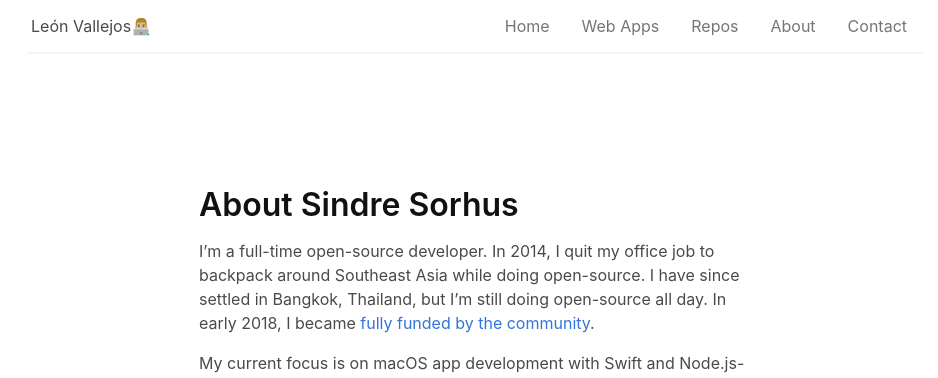
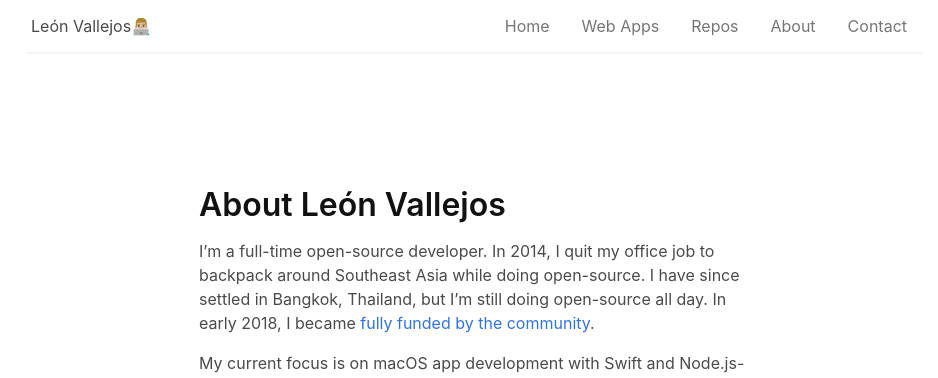
Before and after one commit to leonvallejos/leonvallejos.github.com, a Jekyll site: the page built from about.md, in a window 1280 px wide. Shown: the top 378 px of the page, without its empty margins (165-1103 px from the left). Built offline with Jekyll 4.4.1, drawn with Linux system fonts in a browser that asks for light colours; nearby versions of some CDN libraries.

Commit message:
docs: change title about

```diff
--- a/about.md
+++ b/about.md
@@ -3,7 +3,7 @@
 title: About
 ---
 
-# About Sindre Sorhus
+# About León Vallejos
 
 I'm a full-time open-source developer. In 2014, I quit my office job to backpack around Southeast Asia while doing open-source. I have since settled in Bangkok, Thailand, but I'm still doing open-source all day. In early 2018, I became [fully funded by the community](https://twitter.com/sindresorhus/status/963478258808340482).
 
```
